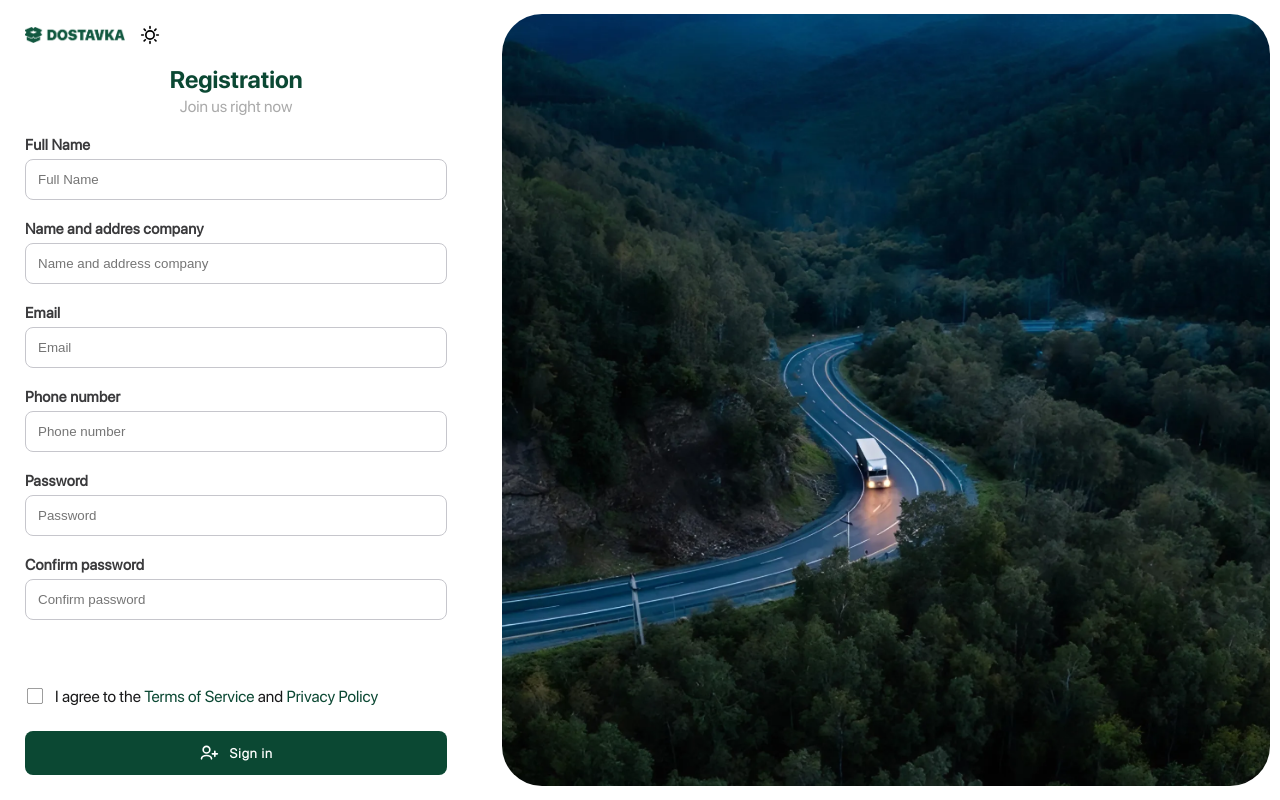
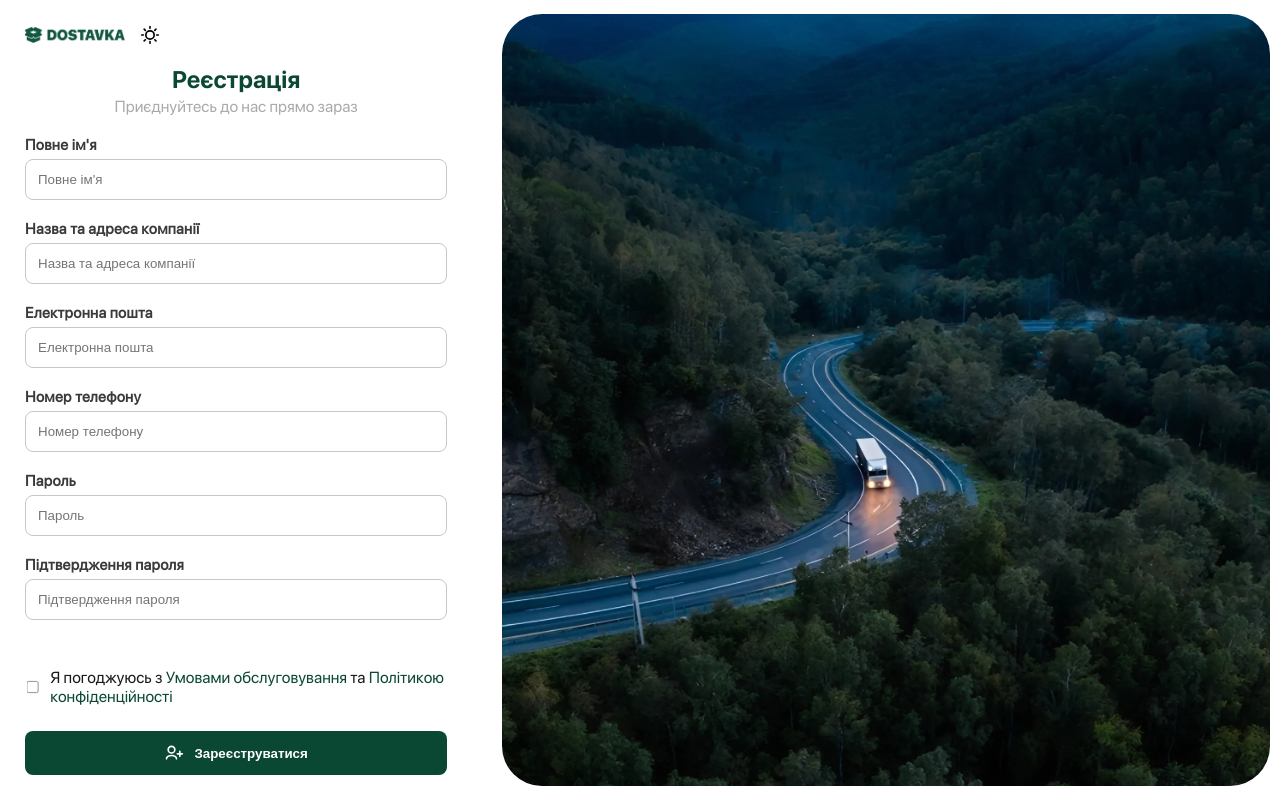
Before and after one commit to k4rpenko/Dostavka, a Next.js app in the folder client/: page /register/director in a window 1280 px wide. Built offline with nearby package versions, Linux system fonts and the light colour scheme.

Commit message:
Додано dark theme для реєстрації директора, оновлено стилі

```diff
--- a/client/src/app/(authentication)/register/director/page.tsx
+++ b/client/src/app/(authentication)/register/director/page.tsx
@@ -1,64 +1,79 @@
+'use client';
+
+import { useState, useEffect } from 'react';
 import styles from './style.module.scss';
 
 export default function Home() {
+    const [isDarkMode, setIsDarkMode] = useState(false);
+
+    useEffect(() => {
+        document.body.classList.toggle('dark-theme', isDarkMode);
+    }, [isDarkMode]);
+
+    const toggleTheme = () => {
+        setIsDarkMode(!isDarkMode);
+    };
+
     return (
-        <div className={styles.appContainer}>
+        <div className={`${styles.appContainer} ${isDarkMode ? styles.darkTheme : ''}`}>
             <div className={styles.appRegister}>
                 <div className={styles.formContainer}>
                     <div className={styles.LogoItem}>
-                        <img className={styles.LogoImage} src="/logo/Logo-Dark.png" alt="Logo"/>
-                        <div className={styles.LogoSvg}>
-                            <svg width="20px" height="20px" viewBox="0 0 24 24" fill="none" xmlns="http://www.w3.org/2000/svg">
-                                <g id="Environment / Sun">
-                                    <path id="Vector" d="M12 4V2M12 20V22M6.41421 6.41421L5 5M17.728 17.728L19.1422 19.1422M4 12H2M20 12H22M17.7285 6.41421L19.1427 5M6.4147 17.728L5.00049 19.1422M12 17C9.23858 17 7 14.7614 7 12C7 9.23858 9.23858 7 12 7C14.7614 7 17 9.23858 17 12C17 14.7614 14.7614 17 12 17Z" stroke="#000000" stroke-width="2" stroke-linecap="round" stroke-linejoin="round"/>
-                                </g>
-                            </svg>
+                        <img className={styles.LogoImage} src={isDarkMode ? "/logo/Logo-Light.png" : "/logo/Logo-Dark.png"} alt="Логотип"/>
+                        <div className={styles.LogoSvg} onClick={toggleTheme}>
+                            {isDarkMode ? (
+                                <svg width="20px" height="20px" viewBox="0 0 24 24" fill="none" xmlns="http://www.w3.org/2000/svg">
+                                    <path d="M3.32031 11.6835C3.32031 16.6541 7.34975 20.6835 12.3203 20.6835C16.1075 20.6835 19.3483 18.3443 20.6768 15.032C19.6402 15.4486 18.5059 15.6834 17.3203 15.6834C12.3497 15.6834 8.32031 11.654 8.32031 6.68342C8.32031 5.50338 8.55165 4.36259 8.96453 3.32996C5.65605 4.66028 3.32031 7.89912 3.32031 11.6835Z" stroke="#ffffff" strokeWidth="2" strokeLinecap="round" strokeLinejoin="round"/>
+                                </svg>
+                            ) : (
+                                <svg width="20px" height="20px" viewBox="0 0 24 24" fill="none" xmlns="http://www.w3.org/2000/svg">
+                                    <path d="M12 4V2M12 20V22M6.41421 6.41421L5 5M17.728 17.728L19.1422 19.1422M4 12H2M20 12H22M17.7285 6.41421L19.1427 5M6.4147 17.728L5.00049 19.1422M12 17C9.23858 17 7 14.7614 7 12C7 9.23858 9.23858 7 12 7C14.7614 7 17 9.23858 17 12C17 14.7614 14.7614 17 12 17Z" stroke="#000000" strokeWidth="2" strokeLinecap="round" strokeLinejoin="round"/>
+                                </svg>
+                            )}
                         </div>
                     </div>
                     <div className={styles.registerItem}>
                         <div className={styles.headingItem}>
-                            <h2 className={styles.heading}>Registration</h2>
-                            <p className={styles.description}>Join us right now</p>
+                            <h2 className={styles.heading}>Реєстрація</h2>
+                            <p className={styles.description}>Приєднуйтесь до нас прямо зараз</p>
                         </div>
                         <form className={styles.formBox}>
                             <div className={styles.formInputBox}>
                                 <div className={styles.formInput}>
-                                    <h2>Full Name</h2>
-                                    <input type="text" placeholder="Full Name" />
+                                    <h2>Повне ім'я</h2>
+                                    <input type="text" placeholder="Повне ім'я" />
                                 </div>
                                 <div className={styles.formInput}>
-                                    <h2>Name and addres company</h2>
-                                    <input type="text" placeholder="Name and address company" />
+                                    <h2>Назва та адреса компанії</h2>
+                                    <input type="text" placeholder="Назва та адреса компанії" />
                                 </div>
                                 <div className={styles.formInput}>
-                                    <h2>Email</h2>
-                                    <input type="email" placeholder="Email" />
+                                    <h2>Електронна пошта</h2>
+                                    <input type="email" placeholder="Електронна пошта" />
                                 </div>
                                 <div className={styles.formInput}>
-                                    <h2>Phone number</h2>
-                                    <input type="tel" placeholder="Phone number" />
+                                    <h2>Номер телефону</h2>
+                                    <input type="tel" placeholder="Номер телефону" />
                                 </div>
                                 <div className={styles.formInput}>
-                                    <h2>Password</h2>
-                                    <input type="password" placeholder="Password" />
+                                    <h2>Пароль</h2>
+                                    <input type="password" placeholder="Пароль" />
                                 </div>
                                 <div className={styles.formInput}>
-                                    <h2>Confirm password</h2>
-                                    <input type="password" placeholder="Confirm password" />
+                                    <h2>Підтвердження пароля</h2>
+                                    <input type="password" placeholder="Підтвердження пароля" />
                                 </div>
                             </div>
                             <div className={styles.actions}>
                                 <div className={styles.checkboxContainer}>
                                     <input type="checkbox" id="terms" />
-                                    <label htmlFor="terms">I agree to the <a href="#">Terms of Service</a> and <a href="#">Privacy Policy</a></label>
+                                    <label htmlFor="terms">Я погоджуюсь з <a href="#">Умовами обслуговування</a> та <a href="#">Політикою конфіденційності</a></label>
                                 </div>
                                 <button type="submit">
                                     <svg width="20px" height="20px" viewBox="0 0 24 24" fill="none" xmlns="http://www.w3.org/2000/svg">
-                                        <g id="User / User_Add">
-                                            <path id="Vector" d="M15 19C15 16.7909 12.3137 15 9 15C5.68629 15 3 16.7909 3 19M19 16V13M19 13V10M19 13H16M19 13H22M9 12C6.79086 12 5 10.2091 5 8C5 5.79086 6.79086 4 9 4C11.2091 4 13 5.79086 13 8C13 10.2091 11.2091 12 9 12Z" stroke="#fff" stroke-width="2" stroke-linecap="round" stroke-linejoin="round"/>
-                                        </g>
+                                        <path d="M15 19C15 16.7909 12.3137 15 9 15C5.68629 15 3 16.7909 3 19M19 16V13M19 13V10M19 13H16M19 13H22M9 12C6.79086 12 5 10.2091 5 8C5 5.79086 6.79086 4 9 4C11.2091 4 13 5.79086 13 8C13 10.2091 11.2091 12 9 12Z" stroke="#fff" strokeWidth="2" strokeLinecap="round" strokeLinejoin="round"/>
                                     </svg>
-                                    <samp>Sign in</samp>
+                                    <span>Зареєструватися</span>
                                 </button>
                             </div>
                         </form>
@@ -68,7 +83,7 @@ export default function Home() {
 
             <div className={styles.appImage}>
                 <div className={styles.appImageBox}>
-                    <img src="/Images/RegiserCar.jpeg" alt="background" />
+                    <img src="/Images/RegiserCar.jpeg" alt="фонове зображення" />
                 </div>
             </div>
         </div>
--- a/client/src/app/(authentication)/register/director/style.module.scss
+++ b/client/src/app/(authentication)/register/director/style.module.scss
@@ -6,20 +6,58 @@
     flex-direction: row;
     overflow: hidden;
     justify-content: space-between;
+    transition: background-color 0.3s, color 0.3s;
+
+    &.darkTheme {
+        background-color: #1a1a1a;
+        color: #ffffff;
+
+        .appRegister,
+        .formContainer,
+        .registerItem {
+            background-color: #1a1a1a;
+            color: #ffffff;
+        }
+
+        input {
+            background-color: #333;
+            color: #fff;
+            border-color: #555;
+        }
+
+        .heading {
+            color: #4a90e2;
+        }
+
+        .description {
+            color: #bbb;
+        }
+
+        .checkboxContainer label {
+            color: #ddd;
+        }
+
+        .actions button {
+            background: #0051bb;
+        }
+    }
 }
 
 .appRegister {
     width: 55%;
     display: flex;
     padding: 25px;
-    color: white;
+    color: black;
+    background-color: white;
+    transition: background-color 0.3s, color 0.3s;
 }
 
-.LogoSvg{
+.LogoSvg {
     display: flex;
+    cursor: pointer;
 }
 
-.LogoItem{
+.LogoItem {
     display: flex;
     align-items: center;
     gap: 15px;
@@ -27,31 +65,32 @@
 
 .LogoImage {
     display: flex;
-
     width: 100px;
 }
-
 
 .formContainer {
     width: 100%;
     display: flex;
     gap: 20px;
     flex-direction: column;
+    transition: background-color 0.3s, color 0.3s;
 }
 
-.registerItem{
+.registerItem {
     height: 100%;
     width: 100%;
     display: flex;
     flex-direction: column;
+    transition: background-color 0.3s, color 0.3s;
 }
 
 .heading {
     color: var(--hover);
     font-family: var(--font-sfpro-bold);
+    transition: color 0.3s;
 }
 
-.headingItem{
+.headingItem {
     display: flex;
     gap: 3px;
     flex-direction: column;
@@ -63,9 +102,10 @@
     margin-bottom: 20px;
     font-family: var(--font-sfpro-regular);
     color: #aaa;
+    transition: color 0.3s;
 }
 
-.formBox{
+.formBox {
     height: 100%;
     display: flex;
     flex-direction: column;
@@ -77,36 +117,37 @@
     }
 }
 
-.formInputBox{
+.formInputBox {
     display: flex;
     gap: 10px;
     flex-direction: column;
 }
 
-.formInput{
+.formInput {
     display: flex;
     gap: 5px;
     flex-direction: column;
 
-    input{
+    input {
         padding: 12px;
         margin-bottom: 10px;
         border-radius: 8px;
         border: 1px solid var(--grey-light-80);
         color: var(--grey-dark);
+        transition: background-color 0.3s, border-color 0.3s, color 0.3s;
 
-        &:focus{
+        &:focus {
             border-color: var(--hover);
             outline: none;
-            transition: background-color 0.3s ease, border-color 0.3s ease;
         }
     }
 
-    h2{
+    h2 {
         font-size: 15px;
         color: var(--grey);
         letter-spacing: 0.3px;
         font-family: var(--font-sfpro-regular);
+        transition: color 0.3s;
     }
 }
 
@@ -116,9 +157,10 @@
     align-items: center;
     margin-bottom: 15px;
 
-    label{
+    label {
         font-family: var(--font-sfpro-regular);
         color: var(--grey-dark);
+        transition: color 0.3s;
     }
 
     input {
@@ -134,7 +176,7 @@
     }
 }
 
-.actions{
+.actions {
     display: flex;
     gap: 10px;
     flex-direction: column;
@@ -153,8 +195,9 @@
         align-items: center;
         justify-content: center;
         flex-direction: row;
+        transition: background-color 0.3s;
 
-        samp{
+        samp {
             letter-spacing: 1px;
             font-family: var(--font-sfpro-light);
         }
--- /dev/null
+++ b/client/src/app/style.module.scss
@@ -0,0 +1,38 @@
+.container {
+  display: flex;
+  flex-direction: column;
+  align-items: center;
+  justify-content: center;
+  height: 100vh;
+  padding: 0 2rem;
+  text-align: center;
+}
+
+.title {
+  font-size: 2.5rem;
+  margin-bottom: 1rem;
+}
+
+.description {
+  font-size: 1.2rem;
+  margin-bottom: 2rem;
+}
+
+.linkContainer {
+  margin-top: 1rem;
+}
+
+.link {
+  display: inline-block;
+  padding: 0.75rem 1.5rem;
+  background-color: #0070f3;
+  color: white;
+  text-decoration: none;
+  border-radius: 4px;
+  font-weight: bold;
+  transition: background-color 0.3s ease;
+
+  &:hover {
+    background-color: #0051bb;
+  }
+}
```
Also changed, not shown: client/src/app/page.tsx (+15 -8 lines).
